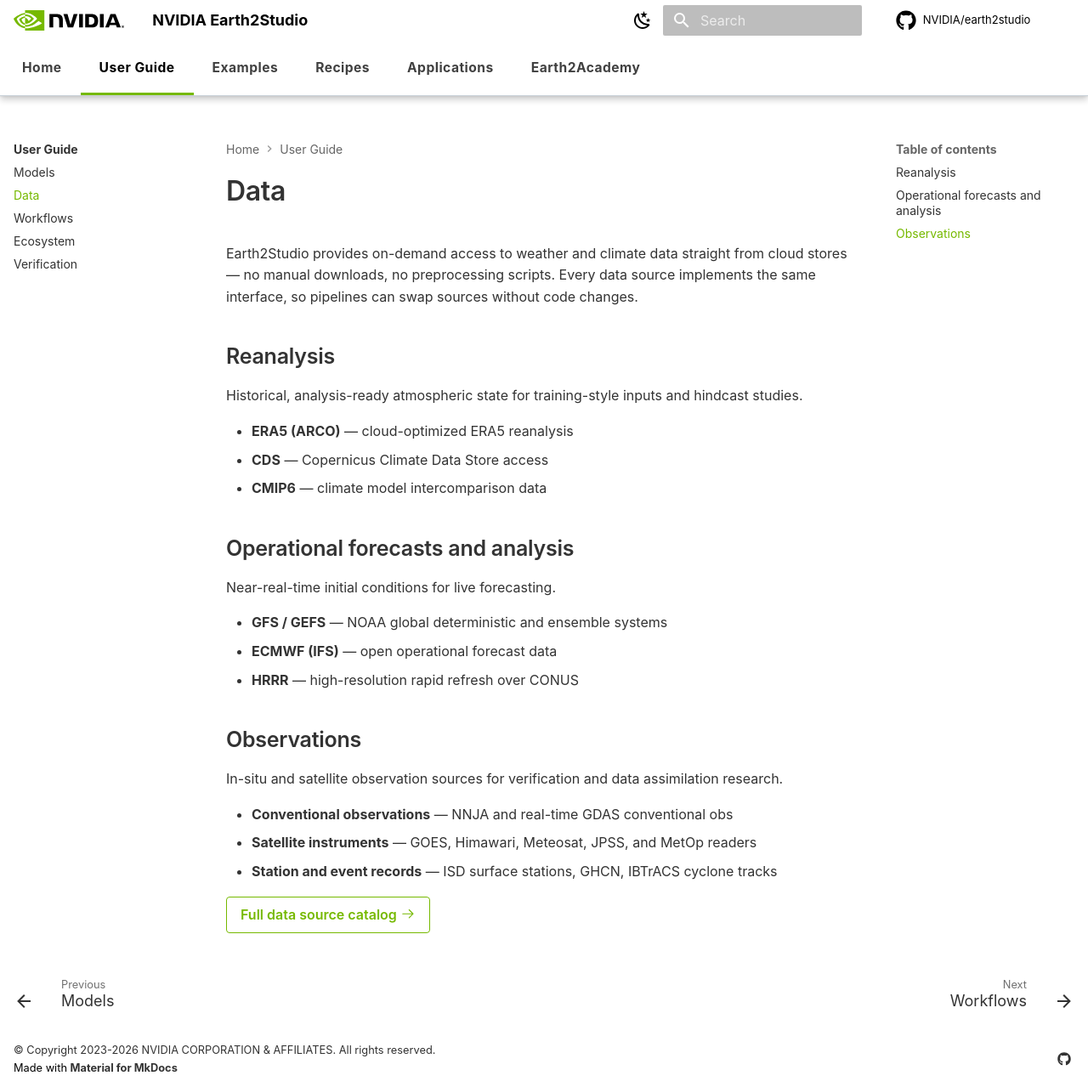
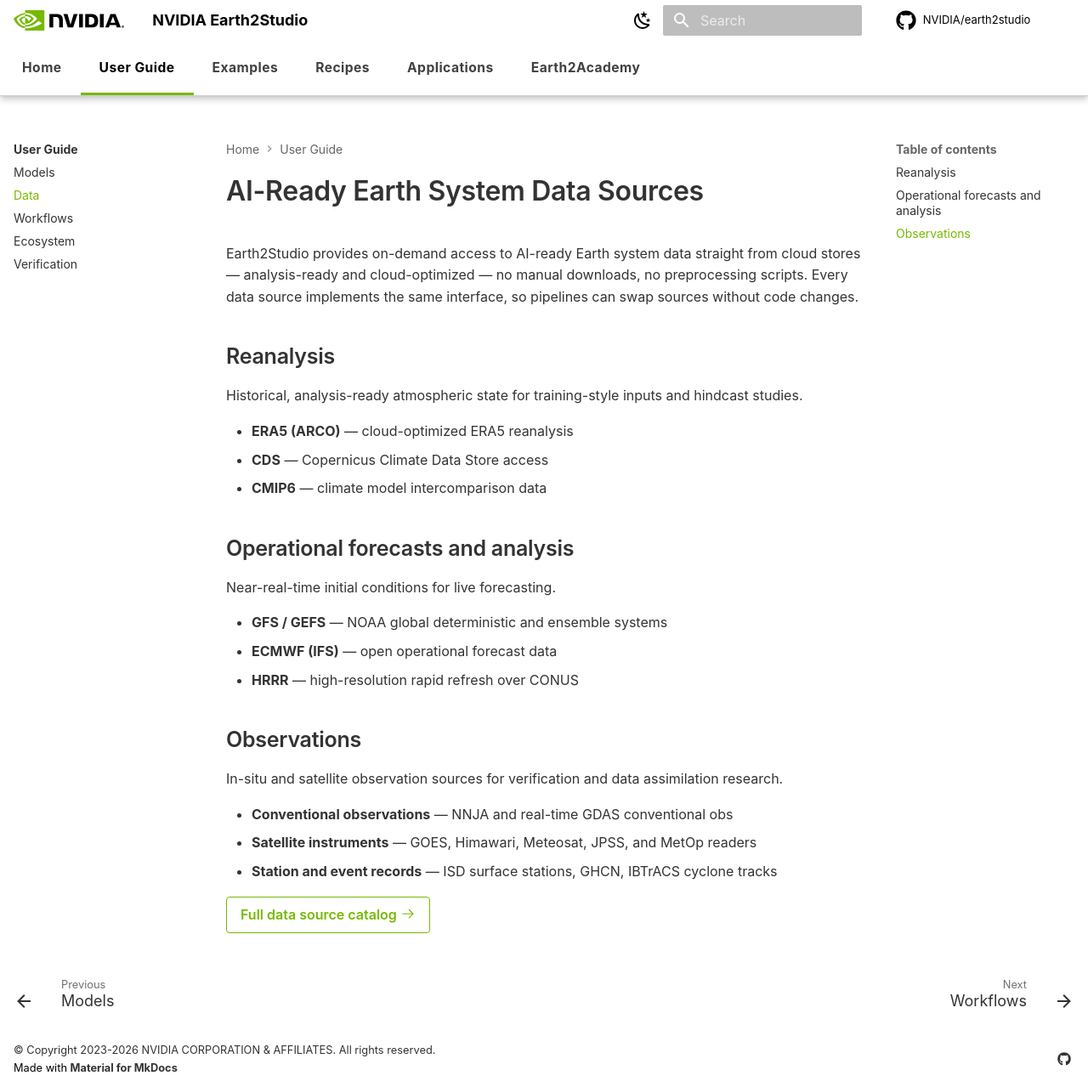
Before and after one commit to negin513/earth2studio-landing, an MkDocs documentation site: the page built from docs/user-guide/data.md, in a window 1280 px wide and 1279 px high. Shown: the whole window at 85% size. Built offline with MkDocs 1.6.1 and Material for MkDocs 9.7.7, drawn with Linux system fonts in a browser that asks for light colours; some web fonts are replaced; comment, search, counter and statistics services are not loaded.

Commit message:
Terminology: AI-ready Earth system data across landing and data page

```diff
--- a/docs/user-guide/data.md
+++ b/docs/user-guide/data.md
@@ -1,7 +1,7 @@
-# Data
+# AI-Ready Earth System Data Sources
 
-Earth2Studio provides on-demand access to weather and climate data straight
-from cloud stores — no manual downloads, no preprocessing scripts. Every data
+Earth2Studio provides on-demand access to AI-ready Earth system data straight
+from cloud stores — analysis-ready and cloud-optimized — no manual downloads, no preprocessing scripts. Every data
 source implements the same interface, so pipelines can swap sources without
 code changes.
 
```
Also changed, not shown: docs/index.md (+10 -8 lines).
